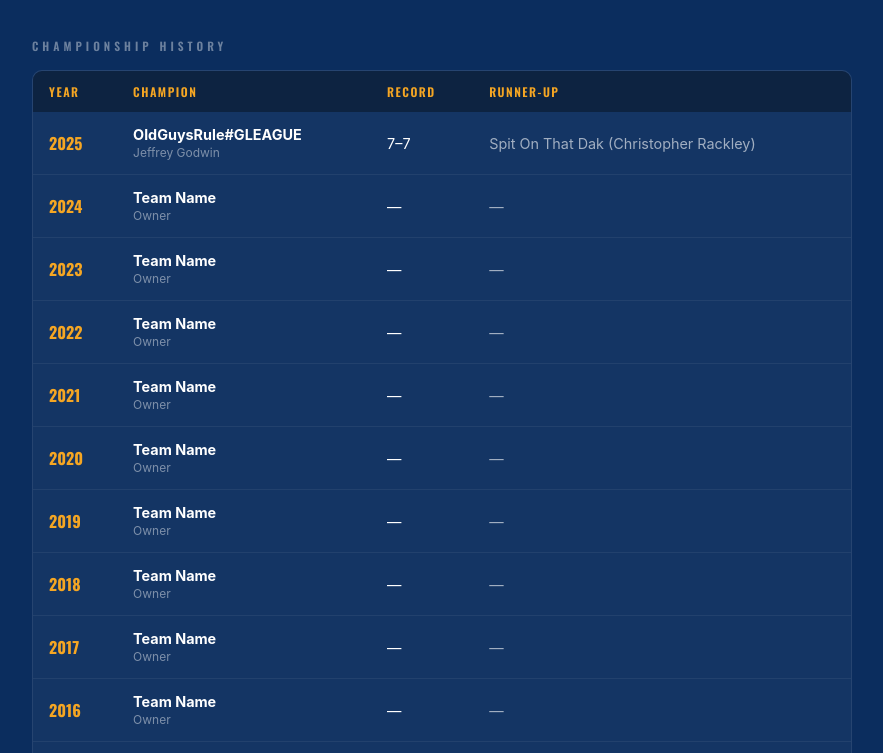
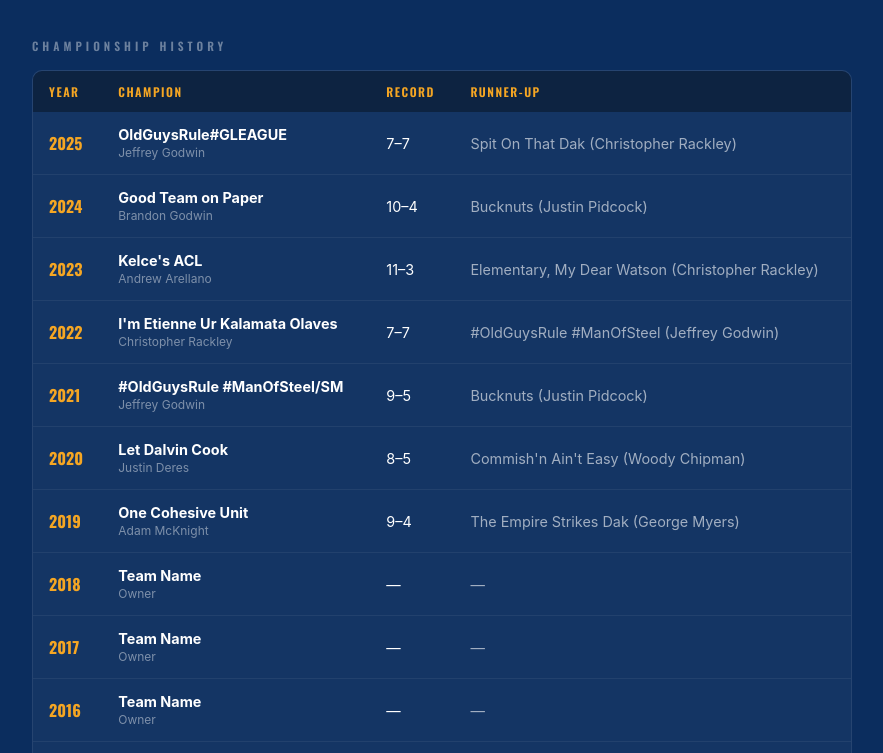
Before and after one commit to andrewnarellano/plc, a plain HTML site: page champions.html in a window 1280 px wide. Shown: the part 600-1353 px from the top of the page, without its empty margins (198-1081 px from the left). Drawn offline with nearby package versions, Linux system fonts and the light colour scheme.

Commit message:
Fill in 2019-2024 champions from ESPN API data

```diff
--- a/champions.html
+++ b/champions.html
@@ -297,12 +297,12 @@
       </thead>
       <tbody>
         <tr><td class="year-cell">2025</td><td><div class="champ-name">OldGuysRule#GLEAGUE</div><div class="champ-owner">Jeffrey Godwin</div></td><td class="hide-sm">7–7</td><td class="hide-sm runner-up">Spit On That Dak (Christopher Rackley)</td></tr>
-        <tr><td class="year-cell">2024</td><td><div class="champ-name">Team Name</div><div class="champ-owner">Owner</div></td><td class="hide-sm">—</td><td class="hide-sm runner-up">—</td></tr>
-        <tr><td class="year-cell">2023</td><td><div class="champ-name">Team Name</div><div class="champ-owner">Owner</div></td><td class="hide-sm">—</td><td class="hide-sm runner-up">—</td></tr>
-        <tr><td class="year-cell">2022</td><td><div class="champ-name">Team Name</div><div class="champ-owner">Owner</div></td><td class="hide-sm">—</td><td class="hide-sm runner-up">—</td></tr>
-        <tr><td class="year-cell">2021</td><td><div class="champ-name">Team Name</div><div class="champ-owner">Owner</div></td><td class="hide-sm">—</td><td class="hide-sm runner-up">—</td></tr>
-        <tr><td class="year-cell">2020</td><td><div class="champ-name">Team Name</div><div class="champ-owner">Owner</div></td><td class="hide-sm">—</td><td class="hide-sm runner-up">—</td></tr>
-        <tr><td class="year-cell">2019</td><td><div class="champ-name">Team Name</div><div class="champ-owner">Owner</div></td><td class="hide-sm">—</td><td class="hide-sm runner-up">—</td></tr>
+        <tr><td class="year-cell">2024</td><td><div class="champ-name">Good Team on Paper</div><div class="champ-owner">Brandon Godwin</div></td><td class="hide-sm">10–4</td><td class="hide-sm runner-up">Bucknuts (Justin Pidcock)</td></tr>
+        <tr><td class="year-cell">2023</td><td><div class="champ-name">Kelce's ACL</div><div class="champ-owner">Andrew Arellano</div></td><td class="hide-sm">11–3</td><td class="hide-sm runner-up">Elementary, My Dear Watson (Christopher Rackley)</td></tr>
+        <tr><td class="year-cell">2022</td><td><div class="champ-name">I'm Etienne Ur Kalamata Olaves</div><div class="champ-owner">Christopher Rackley</div></td><td class="hide-sm">7–7</td><td class="hide-sm runner-up">#OldGuysRule #ManOfSteel (Jeffrey Godwin)</td></tr>
+        <tr><td class="year-cell">2021</td><td><div class="champ-name">#OldGuysRule #ManOfSteel/SM</div><div class="champ-owner">Jeffrey Godwin</div></td><td class="hide-sm">9–5</td><td class="hide-sm runner-up">Bucknuts (Justin Pidcock)</td></tr>
+        <tr><td class="year-cell">2020</td><td><div class="champ-name">Let Dalvin Cook</div><div class="champ-owner">Justin Deres</div></td><td class="hide-sm">8–5</td><td class="hide-sm runner-up">Commish'n Ain't Easy (Woody Chipman)</td></tr>
+        <tr><td class="year-cell">2019</td><td><div class="champ-name">One Cohesive Unit</div><div class="champ-owner">Adam McKnight</div></td><td class="hide-sm">9–4</td><td class="hide-sm runner-up">The Empire Strikes Dak (George Myers)</td></tr>
         <tr><td class="year-cell">2018</td><td><div class="champ-name">Team Name</div><div class="champ-owner">Owner</div></td><td class="hide-sm">—</td><td class="hide-sm runner-up">—</td></tr>
         <tr><td class="year-cell">2017</td><td><div class="champ-name">Team Name</div><div class="champ-owner">Owner</div></td><td class="hide-sm">—</td><td class="hide-sm runner-up">—</td></tr>
         <tr><td class="year-cell">2016</td><td><div class="champ-name">Team Name</div><div class="champ-owner">Owner</div></td><td class="hide-sm">—</td><td class="hide-sm runner-up">—</td></tr>
```
